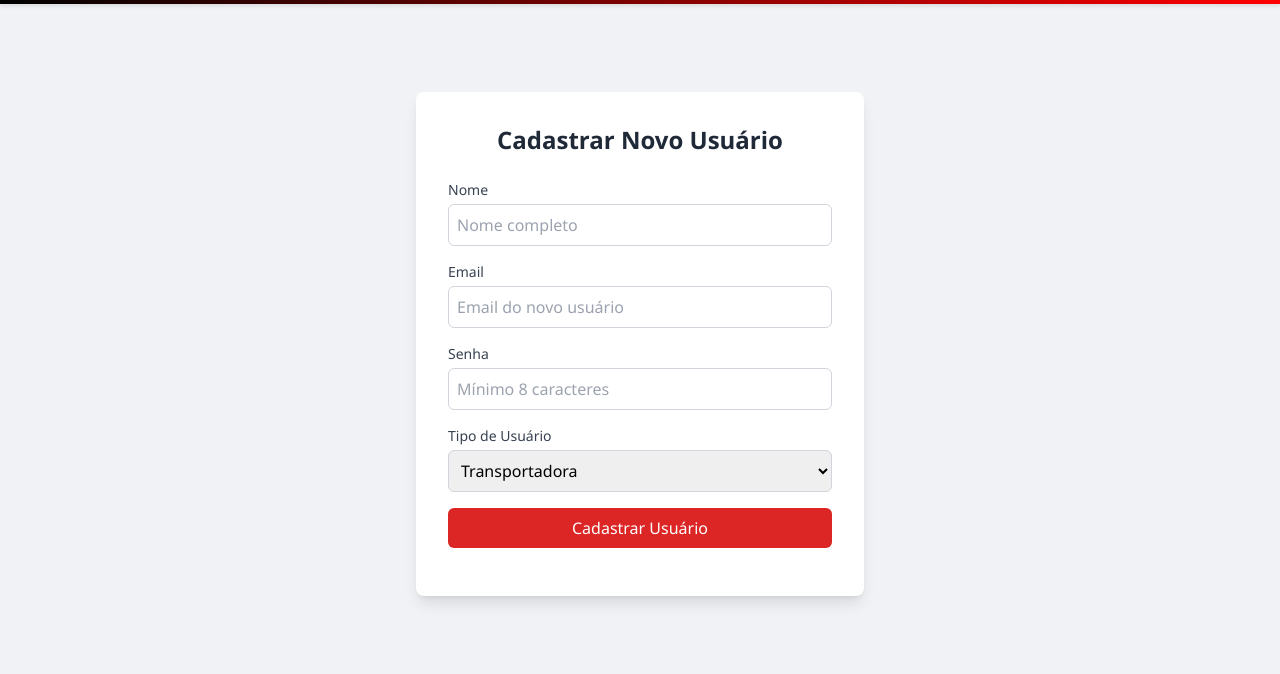
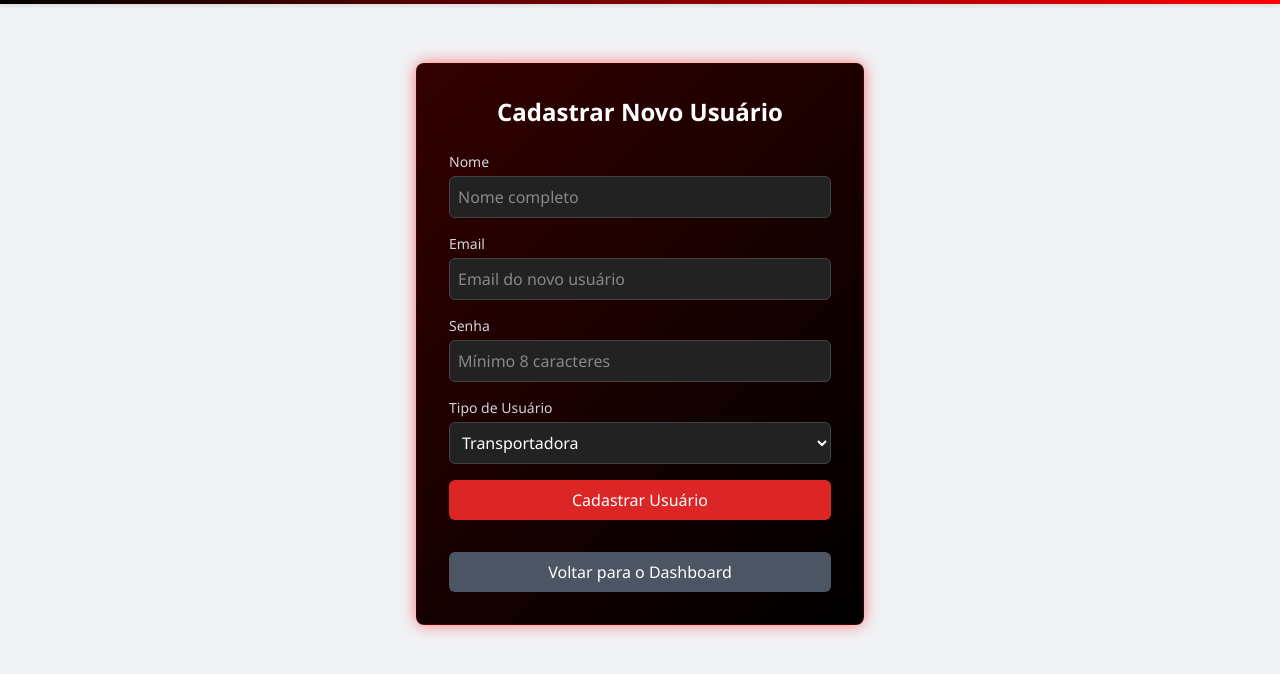
Before and after one commit to Gilsilva047/projeto-canhotos-G, a plain HTML site: page Frontend/admin_cadastro.html in a window 1280 px wide. Shown: the part 56-730 px from the top of the page. Drawn offline with nearby package versions, Linux system fonts and the light colour scheme; sample sign-in values are in the browser's storage.

Commit message:
Unifica layout da página de cadastro de admin

```diff
--- a/Frontend/admin_cadastro.html
+++ b/Frontend/admin_cadastro.html
@@ -32,6 +32,29 @@
         .user-icon { width: 35px; height: 35px; border-radius: 50%; background-color: #34495e; color: white; display: flex; align-items: center; justify-content: center; font-weight: bold; font-size: 14px; flex-shrink: 0; }
         .user-profile span { white-space: nowrap; overflow: hidden; text-overflow: ellipsis; }
         .content-wrapper { padding-top: var(--header-height); display: flex; align-items: center; justify-content: center; min-height: 100vh; width: 100%; padding: 1rem; box-sizing: border-box; }
+
+        /* ESTILOS DO FORMULÁRIO (TEMA ESCURO) */
+        .form-container {
+            background: linear-gradient(135deg, #330000, #000000);
+            border-radius: 12px;
+            box-shadow: 0 0 15px rgba(255, 0, 0, 0.5);
+            border: 1px solid rgba(255, 0, 0, 0.2);
+        }
+        .form-container input, .form-container select {
+            background-color: #222;
+            border-color: #444;
+            color: #fff;
+        }
+        .form-container input::placeholder {
+            color: #888;
+        }
+        .form-container input:focus, .form-container select:focus {
+            border-color: var(--red-kikos);
+            box-shadow: 0 0 8px rgba(255, 0, 0, 0.5);
+            --tw-ring-color: transparent;
+            outline: none;
+        }
+        .hidden { display: none; }
     </style>
 </head>
 <body>
@@ -61,27 +84,27 @@
         </header>
 
         <main class="content-wrapper">
-            <div class="bg-white p-8 rounded-lg shadow-lg w-full max-w-md">
-                <h2 class="text-2xl font-bold mb-6 text-center text-gray-800">Cadastrar Novo Usuário</h2>
-                <div id="loading-message" class="text-center text-blue-500 hidden">Verificando permissões...</div>
+            <div class="form-container p-8 rounded-lg w-full max-w-md">
+                <h2 class="text-2xl font-bold mb-6 text-center text-white">Cadastrar Novo Usuário</h2>
+                <div id="loading-message" class="text-center text-blue-400 hidden">Verificando permissões...</div>
                 <div id="auth-error" class="text-center text-red-500 hidden mb-4"></div>
 
                 <form id="cadastroForm" class="space-y-4 hidden">
                     <div>
-                        <label for="nome" class="block text-sm font-medium text-gray-700">Nome</label>
-                        <input type="text" id="nome" name="nome" class="mt-1 block w-full p-2 border border-gray-300 rounded-md focus:outline-none focus:ring-2 focus:ring-red-500" placeholder="Nome completo" required />
+                        <label for="nome" class="block text-sm font-medium text-gray-300">Nome</label>
+                        <input type="text" id="nome" name="nome" class="mt-1 block w-full p-2 border rounded-md" placeholder="Nome completo" required />
                     </div>
                     <div>
-                        <label for="email" class="block text-sm font-medium text-gray-700">Email</label>
-                        <input type="email" id="email" name="email" class="mt-1 block w-full p-2 border border-gray-300 rounded-md focus:outline-none focus:ring-2 focus:ring-red-500" placeholder="Email do novo usuário" required />
+                        <label for="email" class="block text-sm font-medium text-gray-300">Email</label>
+                        <input type="email" id="email" name="email" class="mt-1 block w-full p-2 border rounded-md" placeholder="Email do novo usuário" required />
                     </div>
                     <div>
-                        <label for="senha" class="block text-sm font-medium text-gray-700">Senha</label>
-                        <input type="password" id="senha" name="senha" class="mt-1 block w-full p-2 border border-gray-300 rounded-md focus:outline-none focus:ring-2 focus:ring-red-500" placeholder="Mínimo 8 caracteres" required />
+                        <label for="senha" class="block text-sm font-medium text-gray-300">Senha</label>
+                        <input type="password" id="senha" name="senha" class="mt-1 block w-full p-2 border rounded-md" placeholder="Mínimo 8 caracteres" required />
                     </div>
                     <div>
-                        <label for="role" class="block text-sm font-medium text-gray-700">Tipo de Usuário</label>
-                        <select id="role" name="role" class="mt-1 block w-full p-2 border border-gray-300 rounded-md focus:outline-none focus:ring-2 focus:ring-red-500" required>
+                        <label for="role" class="block text-sm font-medium text-gray-300">Tipo de Usuário</label>
+                        <select id="role" name="role" class="mt-1 block w-full p-2 border rounded-md" required>
                             <option value="transportador">Transportadora</option>
                             <option value="colaborador">Colaborador</option>
                             <option value="admin">Administrador</option>
@@ -91,23 +114,25 @@
                         Cadastrar Usuário
                     </button>
                 </form>
-                <div id="message" class="mt-4 text-center"></div>
-                </div>
+                <div id="message" class="mt-4 text-center text-green-400"></div>
+                <button id="backToDashboard" class="w-full bg-gray-600 text-white p-2 rounded-md hover:bg-gray-700 focus:outline-none focus:ring-2 focus:ring-gray-500 mt-4">Voltar para o Dashboard</button>
+            </div>
         </main>
     </div>
     <script type="module" src="auth.js"></script>
     <script type="module" src="admin_cadastro.js"></script>
     <script>
-        // Script para controlar a sidebar nesta página
         document.addEventListener('DOMContentLoaded', () => {
             const sidebar = document.getElementById('sidebar');
             const mainContent = document.getElementById('mainContent');
             const menuToggle = document.getElementById('menuToggle');
 
-            menuToggle.addEventListener('click', () => {
-                sidebar.classList.toggle('open');
-                mainContent.classList.toggle('shifted');
-            });
+            if(menuToggle) {
+                menuToggle.addEventListener('click', () => {
+                    sidebar.classList.toggle('open');
+                    mainContent.classList.toggle('shifted');
+                });
+            }
         });
     </script>
 </body>
```
